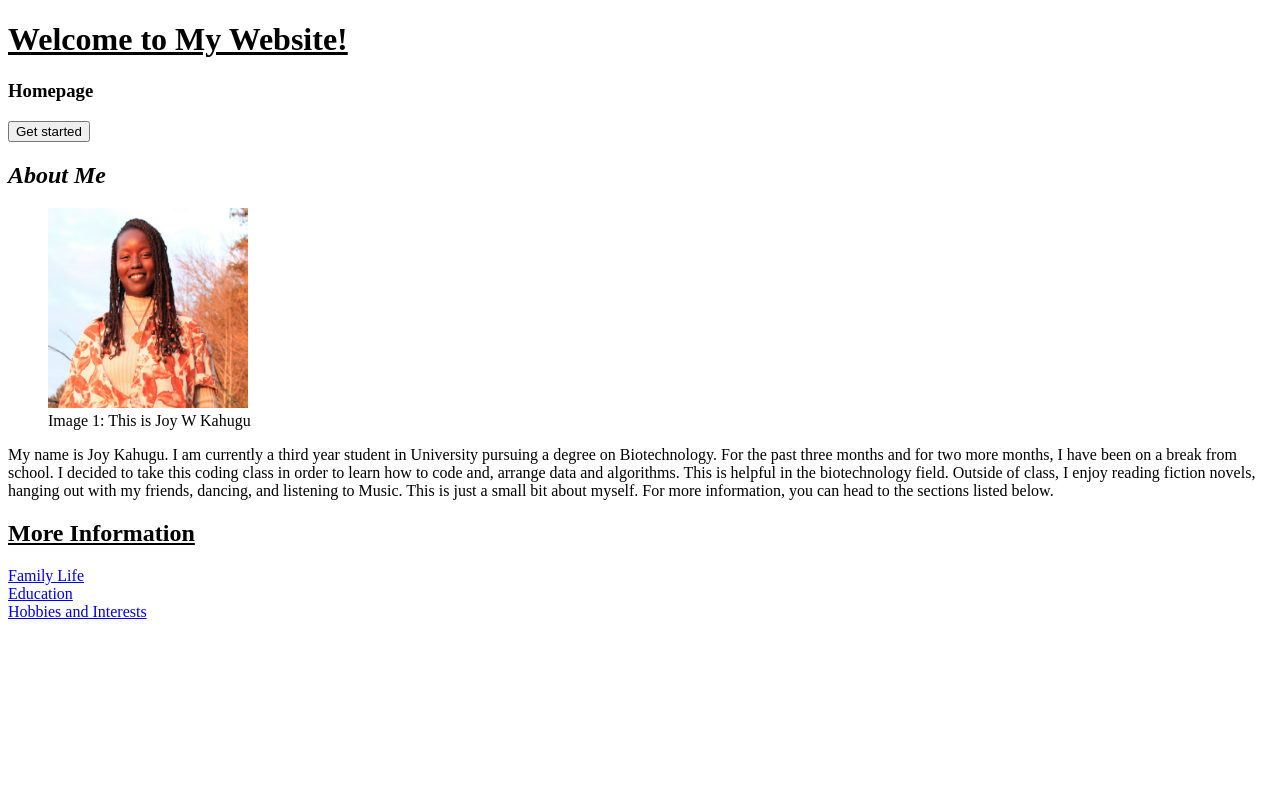
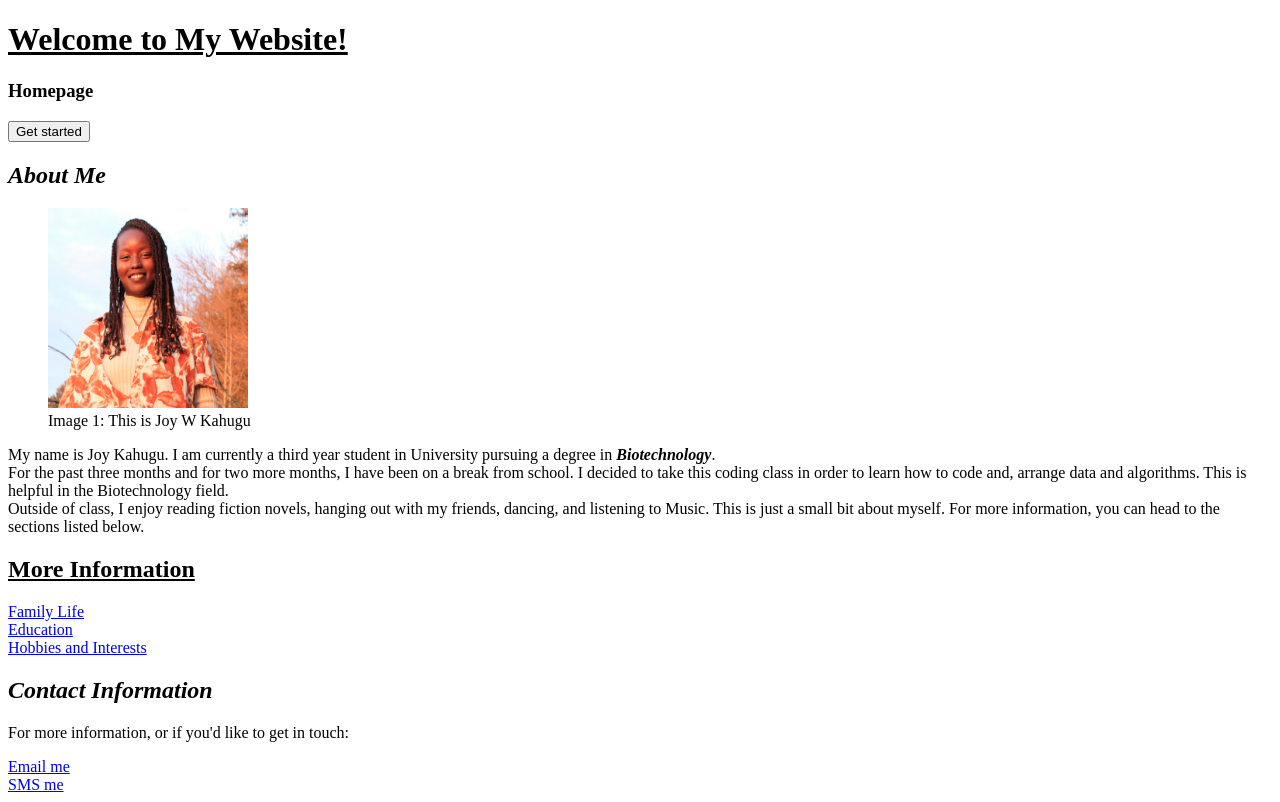
Before and after one commit to joykahugu/HTML-Weekend-Project, a plain HTML site: page index.html in a window 1280 px wide. Drawn offline with Linux system fonts and the light colour scheme.

Commit message:
Contact info

```diff
--- a/index.html
+++ b/index.html
@@ -25,9 +25,10 @@
         <section>
 
       <p>
-         My name is Joy Kahugu. I am currently a third year student in University pursuing a degree on Biotechnology. For the past three months
+         My name is Joy Kahugu. I am currently a third year student in University pursuing a degree in <b><em>Biotechnology</em></b>. <br>For the past three months
          and for two more months, I have been on a break from school. I decided to take this coding class in order to learn how to code and,
-         arrange data and algorithms. This is helpful in the biotechnology field. Outside of class, I enjoy reading fiction novels, hanging out
+         arrange data and algorithms. This is helpful in the Biotechnology field.
+         <br>Outside of class, I enjoy reading fiction novels, hanging out
          with my friends, dancing, and listening to Music. This is just a small bit about myself. For more information, you can head to the
          sections listed below.
       </p>
@@ -41,8 +42,10 @@
 
        </nav>
        <section>
-
-
+        <h2><em>Contact Information</em></h2>
+        <p>For more information, or if you'd like to get in touch:</p>
+        <a href="mailto:joynimu1@gmail.com">Email me</a><br>
+        <a href="tel:0795382322">SMS me</a>
        </section>
 
 
```
